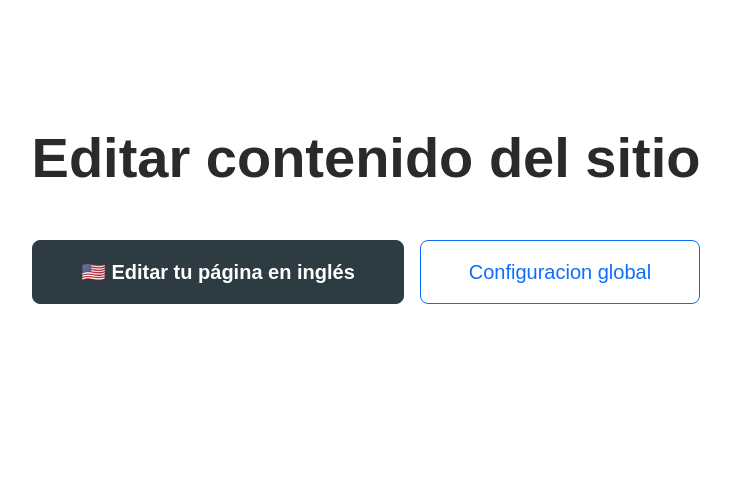
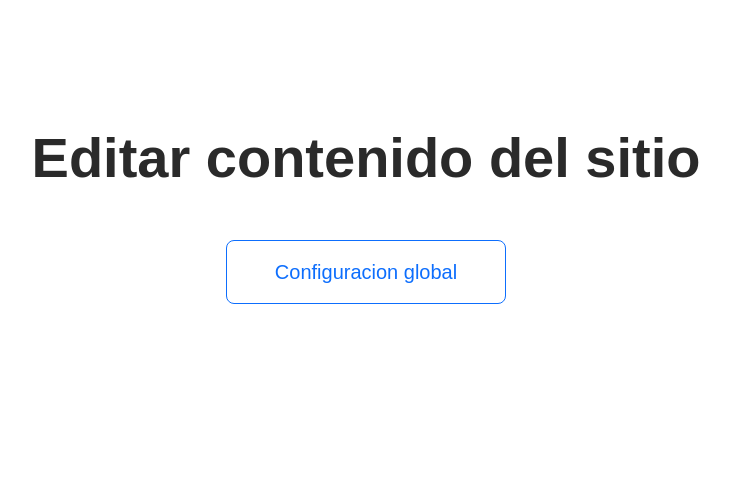
Before and after one commit to michcardenas/alberto_web_personal, a Laravel app: page /dashboard in a window 1280 px wide. Shown: the part 286-789 px from the top of the page, without its empty margins (274-1005 px from the left). Run offline with Laravel 12, Linux system fonts and the light colour scheme; a user stored in the database is signed in; data comes from the database, SQL or seed files in the repository; some libraries are stand-ins or nearby versions.

Commit message:
Cuarto commit: TOTUS 2

```diff
--- a/app/Http/Controllers/PageController.php
+++ b/app/Http/Controllers/PageController.php
@@ -142,7 +142,6 @@ public function prensaEventos()
     return view('paginas.prensa-eventos', compact('pagina', 'seo', 'contenidos'));
 }
 
-
 public function contacto()
 {
     $pagina = Pagina::where('slug', 'contacto')->firstOrFail();
--- a/resources/views/dashboard.blade.php
+++ b/resources/views/dashboard.blade.php
@@ -6,14 +6,9 @@
         <h1 class="mb-5 fw-bold ">Editar contenido del sitio</h1>
 
         <div class="d-flex justify-content-center gap-3 flex-wrap">
-          <a href="{{ url('/admin/paginas/en') }}" class="btn btn-primary btn-lg px-5 py-3">
-                🇺🇸 Editar tu página en inglés
-            </a>
-
-            <a href="{{ url('/admin/paginas/es') }}" class="btn btn-outline-primary btn-lg px-5 py-3">
+            <a href="{{ url('/admin/paginas/') }}" class="btn btn-outline-primary btn-lg px-5 py-3">
                 Configuracion global
             </a>
-
         </div>
     </div>
 </div>
--- a/resources/views/welcome.blade.php
+++ b/resources/views/welcome.blade.php
@@ -91,6 +91,8 @@
 <body>
     <header>
 <div class="container" data-aos="fade-up">
+    <img src="{{ asset('img/logo.png') }}" alt="Logo de Alberto Ascención" style="width: 120px; margin-bottom: 1rem;">
+
     <h1>Alberto Ascención</h1>
     <p>
         Profesional con más de 10 años de experiencia en compras nacionales e internacionales. Especialista en transformación digital, estrategia de proveedores y eficiencia operativa, con enfoque en innovación y liderazgo.
@@ -106,6 +108,7 @@
         <a href="{{ route('contacto') }}" class="btn-link">Contáctanos</a>
     </div>
 </div>
+
     </header>
 
     <script>
```
Also changed, not shown: public/images/icon.png (deleted), public/images/jufman.png (deleted), public/images/jufman_blanco.png (deleted), public/images/kitchen1.jpg (deleted), public/images/kitchen2.jpg (deleted), public/images/kitchen3.jpg (deleted), public/images/kitchen4.jpg (deleted), public/images/kitchen5.jpg (deleted), public/images/kitchen6.jpg (deleted). Lines whose indentation alone changed are shown as unchanged.
